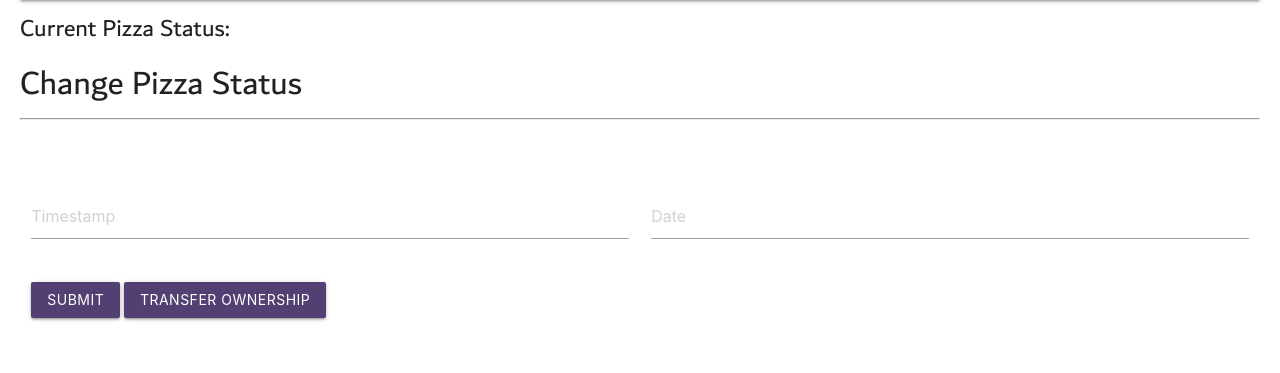
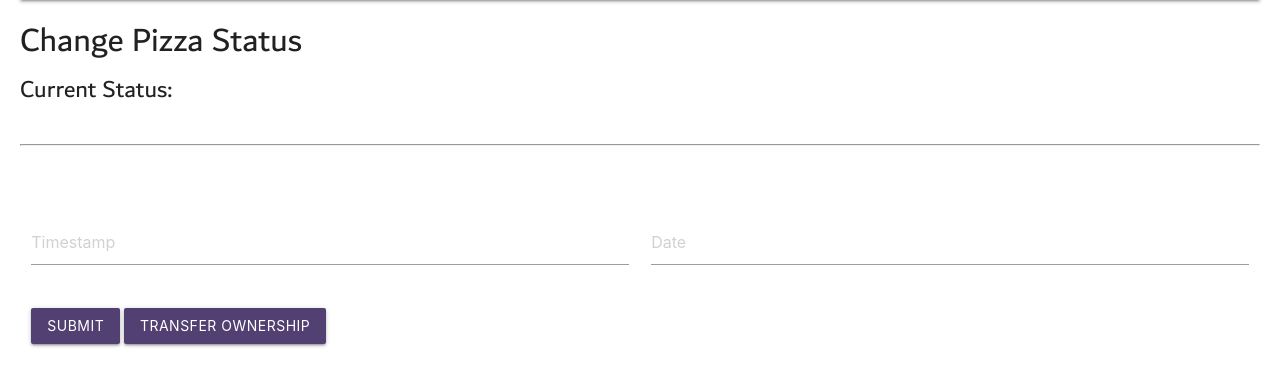
Before and after one commit to AlexAlBasosi/pizza-on-the-blockchain, a Flask app: page /factory in a window 1280 px wide. Shown: the part 84-457 px from the top of the page. Run offline with Flask 2, Linux system fonts and the light colour scheme; data that the repository does not hold is empty; some libraries are stand-ins or nearby versions.

Commit message:
Update factory.html

```diff
--- a/templates/factory.html
+++ b/templates/factory.html
@@ -3,8 +3,9 @@
   {% include 'header.html' %}
   <body>
     <div class="create">
-      <h5>Current Pizza Status: <b><td>{{ myFunc('p1zzA') }}</td></b></h5>
+
       <h4>Change Pizza Status</h4>
+      <h5>Current Status: <b><td>{{ myFunc('p1zzA') }}</td></b></h5><br/>
       <hr/>
       <!-- START FORM -->
         <div class="row">
```
